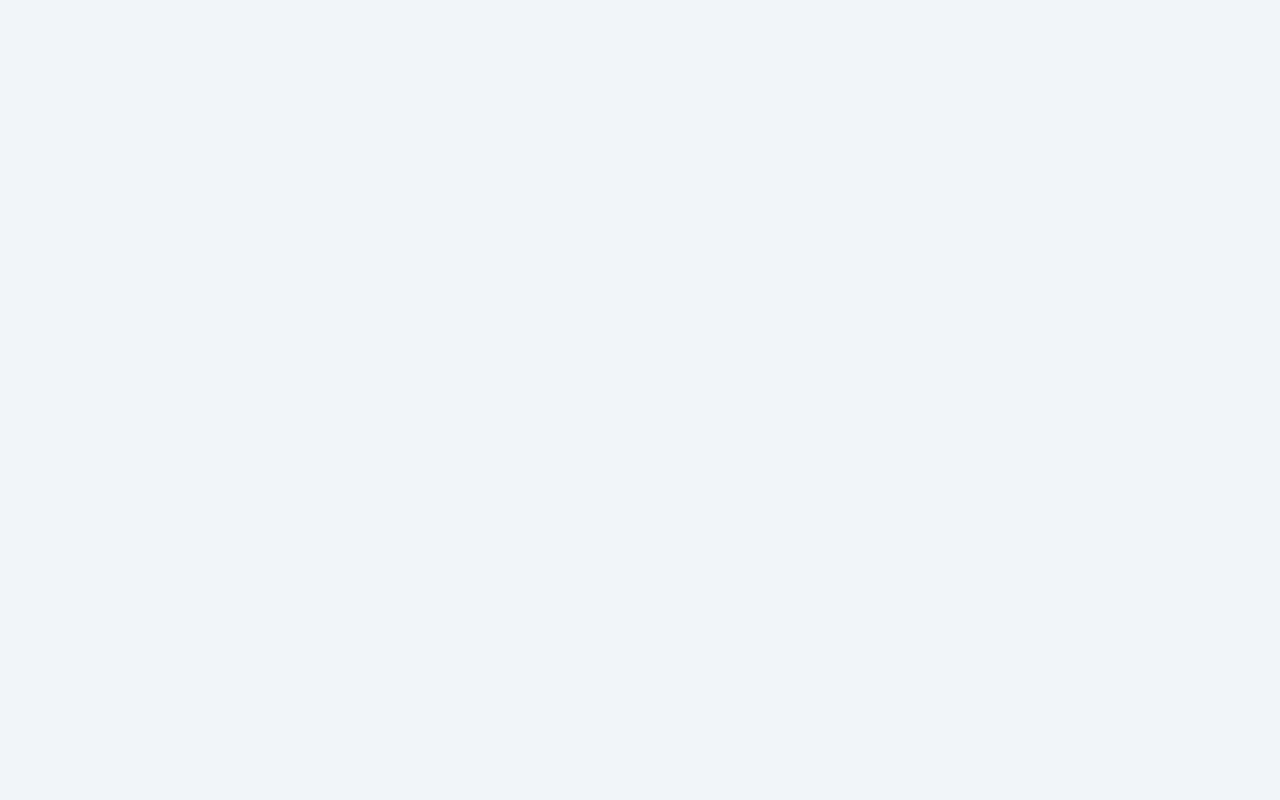
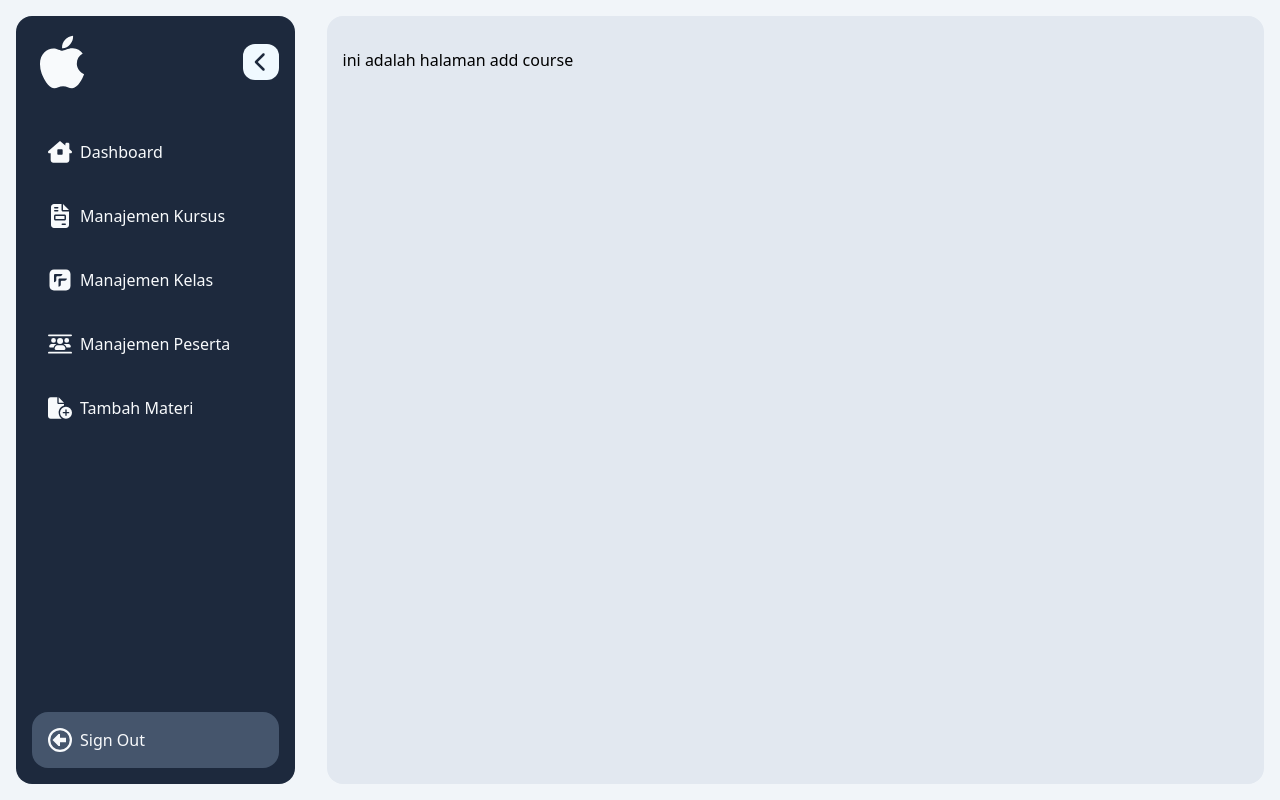
Before and after one commit to stywn93/sinau, a React (Vite) app: page /dashboard/course-management/add in a window 1280 px wide. Before the commit this address had no page. Built offline with nearby package versions, Linux system fonts and the light colour scheme.

Commit message:
add halaman addCourse

```diff
--- /dev/null
+++ b/src/component/AddCourse.jsx
@@ -0,0 +1,7 @@
+export default function AddCourse(){
+  return(
+    <div>
+      <p>ini adalah halaman add course</p>
+    </div>
+  )
+}
--- a/src/component/ClassManagement.jsx
+++ b/src/component/ClassManagement.jsx
@@ -3,8 +3,8 @@ import Table from "./Table";
 export default function ClassManagement() {
   return (
     <>
-      <h1 className="text-3xl text-gray-900 dark:text-gray-100">
-        Ini adalah halaman Class Manajemen
+      <h1 className="text-3xl text-gray-900 dark:text-gray-100 mb-4">
+        Ini adalah halaman Manajemen Kelas
       </h1>
       <Table
         columns={[
--- a/src/component/CourseManagement.jsx
+++ b/src/component/CourseManagement.jsx
@@ -1,13 +1,22 @@
 import Table from "./Table";
+import { Link } from "react-router";
 
 export default function CourseManagement() {
   return (
     <>
-      <h1 className="text-3xl text-gray-900 dark:text-gray-100">Ini adalah halaman Manajemen Kursus</h1>
+      <h1 className="text-3xl text-gray-900 dark:text-gray-100 mb-4">
+        Ini adalah halaman Manajemen Kursus
+      </h1>
+      <div className="flex flex-col mb-4 sm:flex-row">
+        <Link
+          to="/dashboard/course-management/add"
+          className="text-gray-50 bg-gray-600 hover:bg-gray-700 focus:ring-4 focus:outline-none focus:ring-gray-300 font-medium rounded-xl text-sm w-full sm:w-auto px-5 py-2.5 text-center"
+        >
+          Add New Course
+        </Link>
+      </div>
       <Table
-        columns={[
-          { key: "coursename", label: "Course Name" },
-        ]}
+        columns={[{ key: "coursename", label: "Course Name" }]}
         data={[
           {
             coursename: "Syarah Hadits Qudsi",
--- a/src/component/StudentManagement.jsx
+++ b/src/component/StudentManagement.jsx
@@ -3,7 +3,7 @@ import Table from "./Table";
 export default function StudentManagement() {
   return (
     <>
-      <h1 className="text-3xl text-gray-900 dark:text-gray-100">
+      <h1 className="text-3xl text-gray-900 dark:text-gray-100 mb-4">
         Ini adalah halaman Manajemen Peserta
       </h1>
       <Table
--- a/src/main.jsx
+++ b/src/main.jsx
@@ -10,6 +10,7 @@ import AddMateri from "./component/AddMateri.jsx";
 import ClassManagement from "./component/ClassManagement.jsx";
 import StudentManagement from "./component/StudentManagement.jsx";
 import CourseManagement from "./component/CourseManagement.jsx";
+import AddCourse from "./component/AddCourse.jsx";
 
 createRoot(document.getElementById("root")).render(
   <StrictMode>
@@ -21,9 +22,12 @@ createRoot(document.getElementById("root")).render(
         <Route path="/dashboard" element={<DashboardLayout />}>
           <Route index element={<Resume />}></Route>
           <Route path="add-materi" element={<AddMateri />}></Route>
-          <Route path="class-management" element={<ClassManagement/>}/>
-          <Route path="student-management" element={<StudentManagement/>}/>
-          <Route path="course-management" element={<CourseManagement/>}/>
+          <Route path="class-management" element={<ClassManagement />} />
+          <Route path="student-management" element={<StudentManagement />} />
+          <Route path="course-management">
+            <Route index element={<CourseManagement />} />
+            <Route path="add" element={<AddCourse />} />
+          </Route>
         </Route>
       </Routes>
     </BrowserRouter>
```
Also changed, not shown: 1 other file (tests, documents, lock files or other folders).
